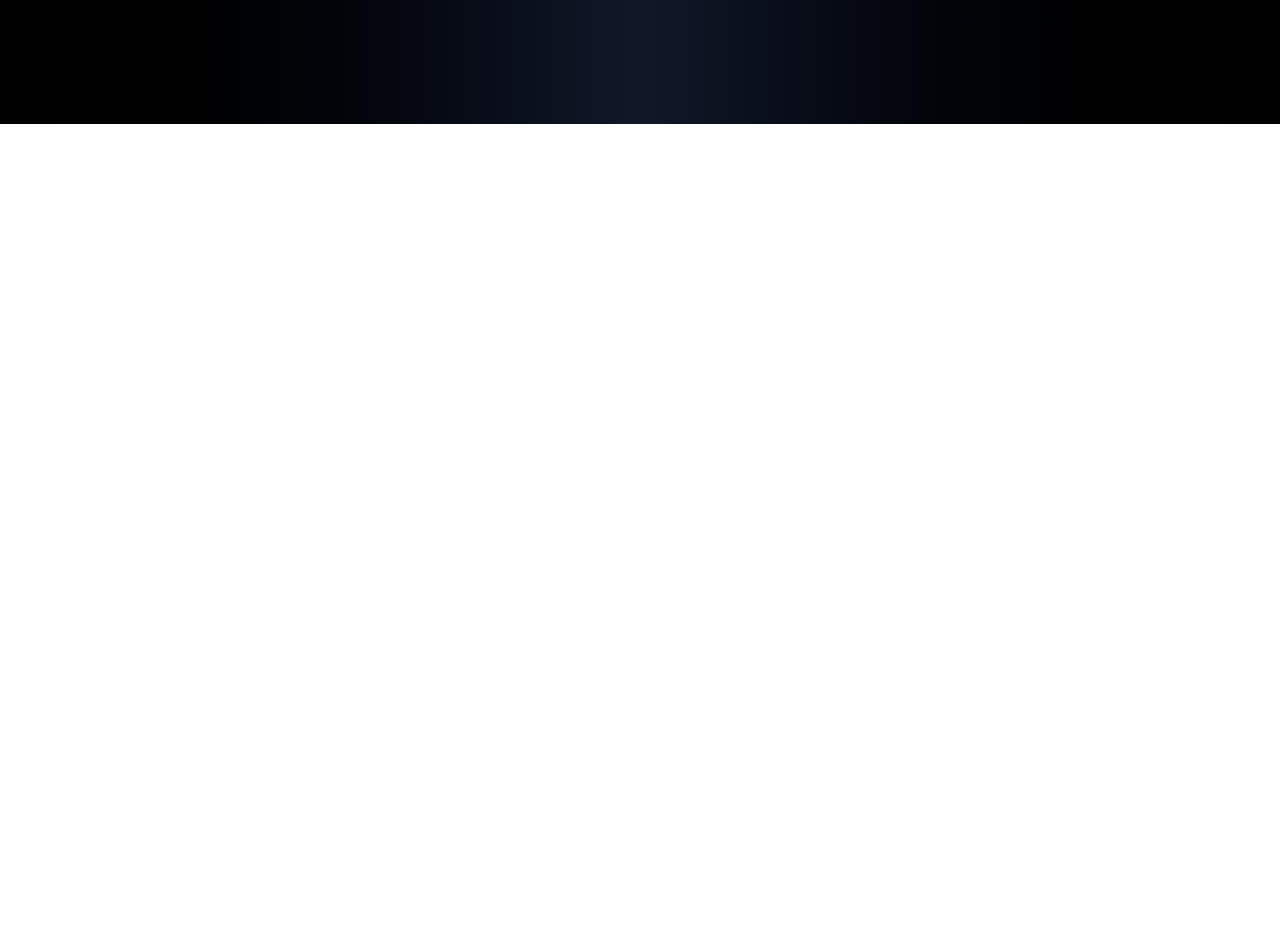
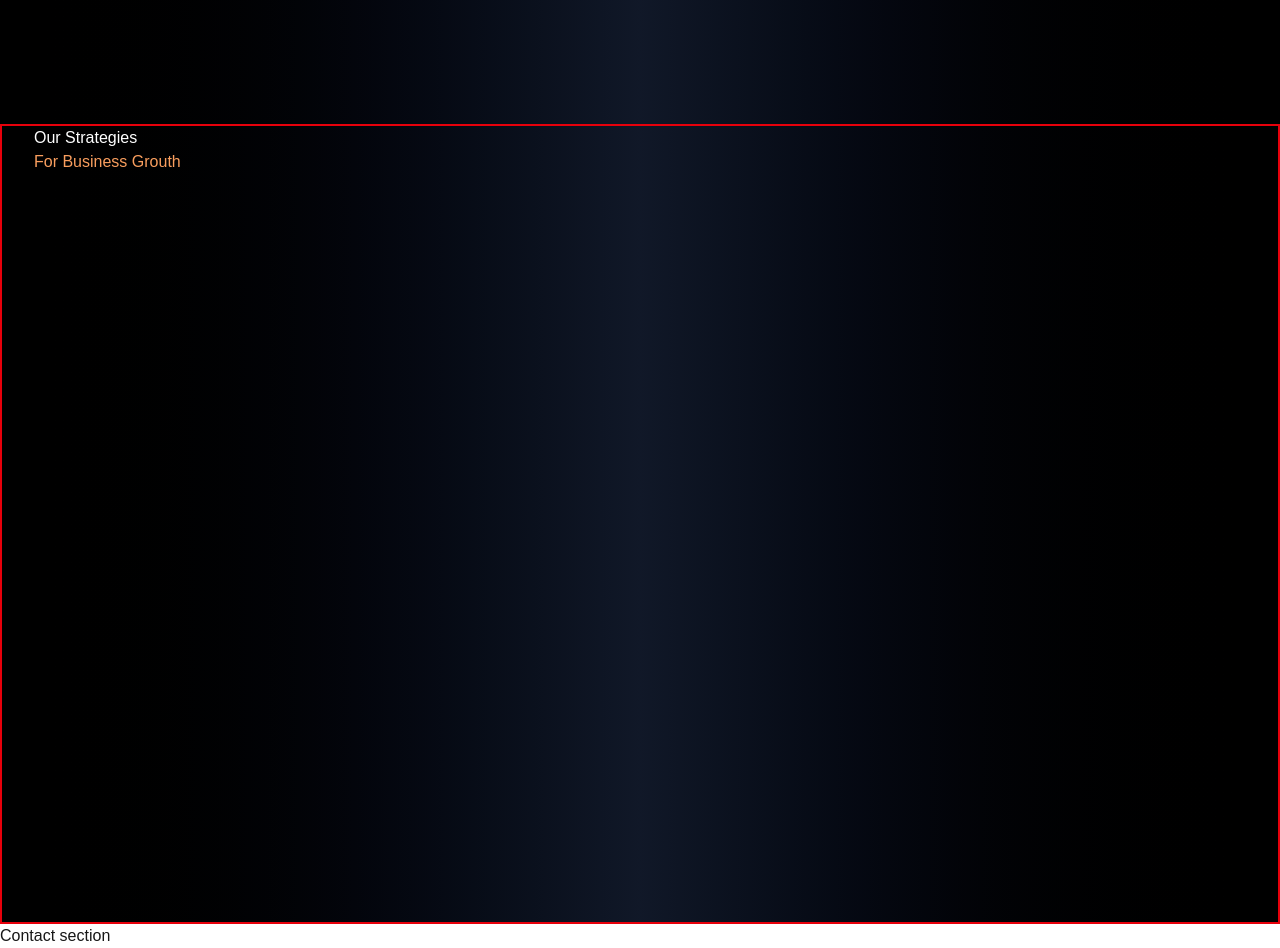
Before and after one commit to webquads/WQ-agency, a Next.js app: page / in a window 1280 px wide. Shown: the part 740-1688 px from the top of the page. Before the commit the page ends 864 px from the top, so only its background shows below. Built offline with nearby package versions, Linux system fonts and the light colour scheme.

Commit message:
section added

```diff
--- a/app/components/ServiceSection.tsx
+++ /dev/null
@@ -1,11 +0,0 @@
-import React from "react";
-
-const ServiceSection = () => {
-  return (
-    <div>
-      <h1>Service section</h1>
-    </div>
-  );
-};
-
-export default ServiceSection;
--- a/app/page.tsx
+++ b/app/page.tsx
@@ -1,5 +1,7 @@
+import ContactSection from "@/components/ContactSection/ContactSection";
 import HeroSection from "@/components/HeroSection/HeroSection";
 import NavMenu from "@/components/Navbar/NavMenu";
+import ServiceSection from "@/components/ServiceSection/ServiceSection";
 
 export default function Home() {
   return (
@@ -7,6 +9,9 @@ export default function Home() {
       <NavMenu />
 
       <HeroSection />
+
+      <ServiceSection />
+      <ContactSection />
     </div>
   );
 }
--- /dev/null
+++ b/components/ServiceSection/ServiceSection.tsx
@@ -0,0 +1,12 @@
+import React from "react";
+
+const ServiceSection = () => {
+  return (
+    <div className="h-screen   bg-gradient-to-r from-black via-gray-900 to-black px-8 border-2 border-red-600">
+      <h1 className="text-white">Our Strategies</h1>
+      <h2 className="text-[#F99E5E]">For Business Grouth</h2>
+    </div>
+  );
+};
+
+export default ServiceSection;
```
Also changed, not shown: components/ContactSection/ContactSection.tsx (renamed from app/components/ContactSection.tsx).
